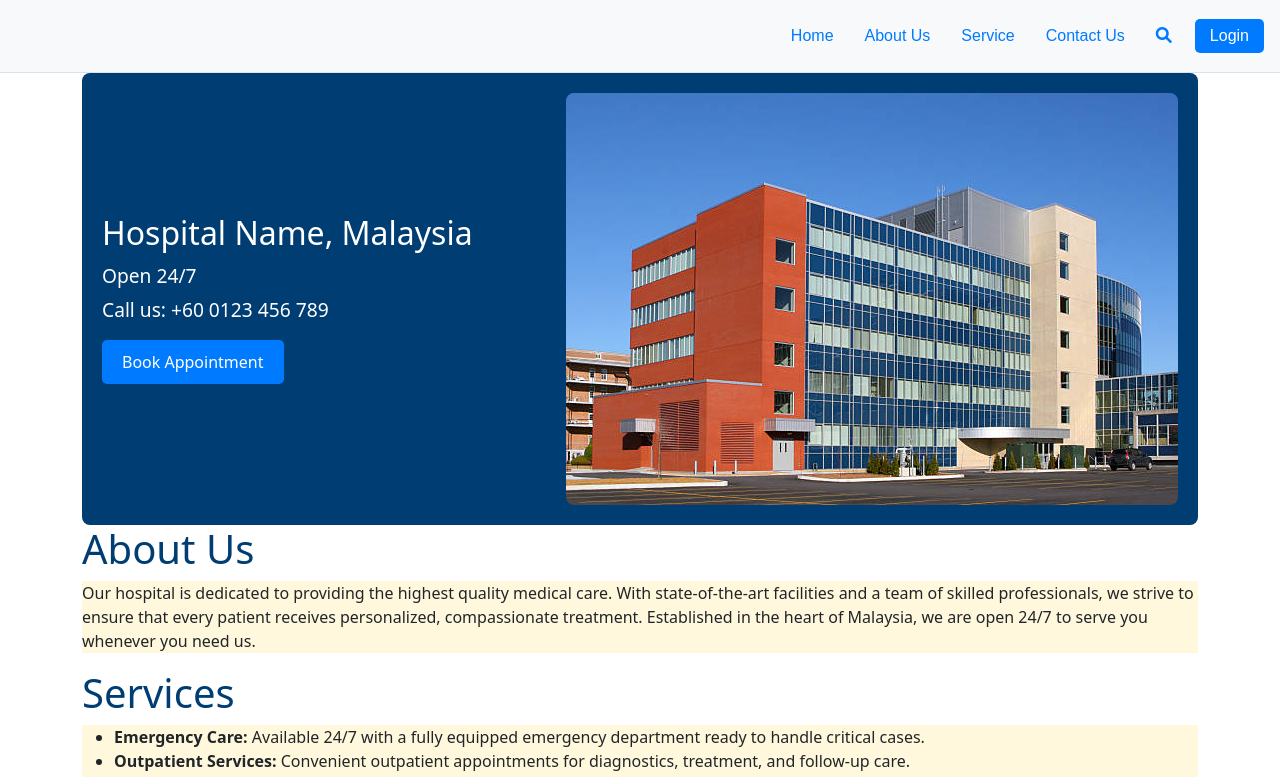
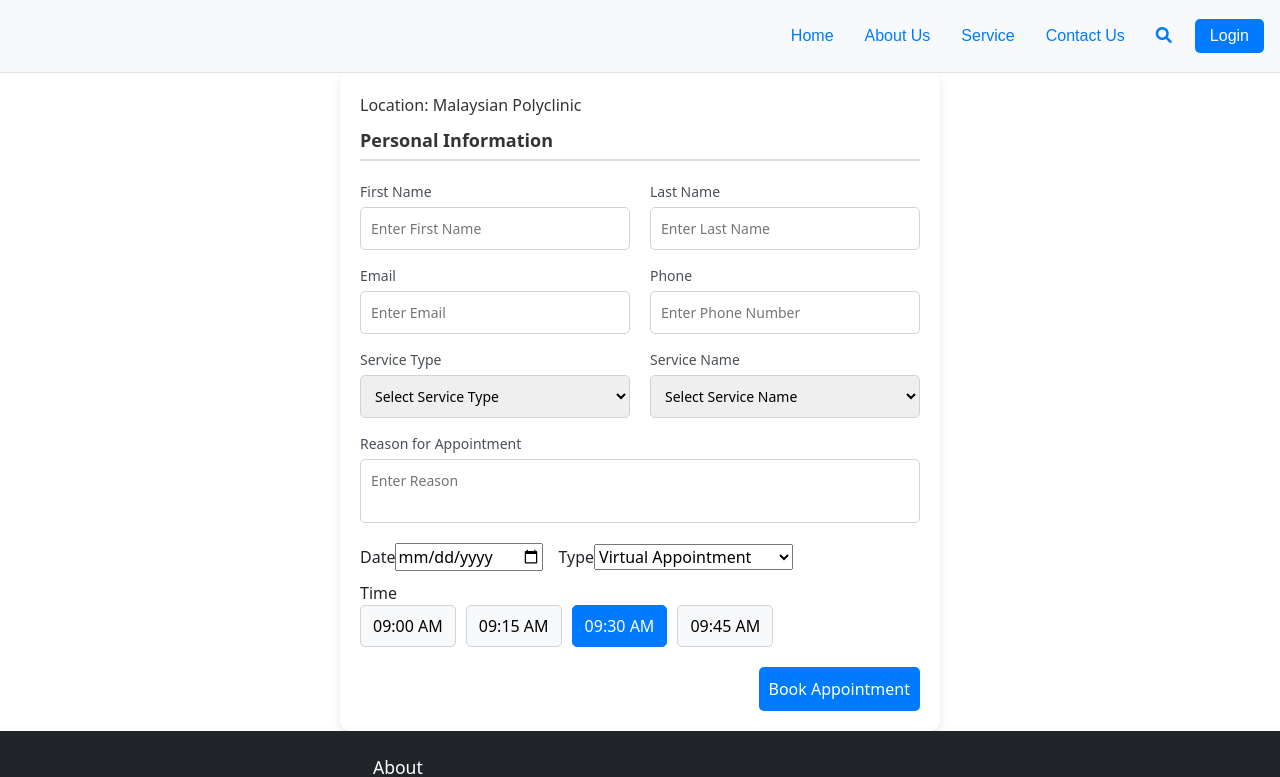
Before and after one commit to Rahulyda200/EHR-Frontend, an Angular app: page /personal-info in a window 1280 px wide. Before the commit this address led to /home. Shown: the top 777 px of the page. Built offline with nearby package versions, Linux system fonts and the light colour scheme.

Commit message:
working on personal info

```diff
--- a/src/app/app-routing.module.ts
+++ b/src/app/app-routing.module.ts
@@ -2,12 +2,14 @@ import { NgModule } from '@angular/core';
 import { RouterModule, Routes } from '@angular/router';
 import { HomeComponent } from './home/home.component';
 import { UserLoginComponent } from './user-login/user-login.component';
+import { PersonalInfoComponent } from './personal-info/personal-info.component';
 // import { FooterComponent } from './footer/footer.component';
 
 const routes: Routes = [
   { path: 'home', component: HomeComponent },
   // { path: 'footer', component: FooterComponent },
   { path: 'user-login', component: UserLoginComponent},
+  { path:'personal-info', component: PersonalInfoComponent },
   { path: '', redirectTo: '/home', pathMatch: 'full' },
   { path: '**', redirectTo: '/home' } ,
 ];
--- a/src/app/app.module.ts
+++ b/src/app/app.module.ts
@@ -7,6 +7,7 @@ import { HomeComponent } from './home/home.component';
 import { NavbarComponent } from './navbar/navbar.component';
 import { FooterComponent } from './footer/footer.component';
 import { UserLoginComponent } from './user-login/user-login.component';
+import { PersonalInfoComponent } from './personal-info/personal-info.component';
 
 @NgModule({
   declarations: [
@@ -14,7 +15,8 @@ import { UserLoginComponent } from './user-login/user-login.component';
     HomeComponent,
     NavbarComponent,
     FooterComponent,
-    UserLoginComponent
+    UserLoginComponent,
+    PersonalInfoComponent
   ],
   imports: [
     BrowserModule,
--- /dev/null
+++ b/src/app/personal-info/personal-info.component.css
@@ -0,0 +1,109 @@
+.appointment-container {
+    max-width: 600px;
+    margin: auto;
+    padding: 20px;
+    background-color: #ffffff;
+    border-radius: 10px;
+    box-shadow: 0 4px 8px rgba(0, 0, 0, 0.1);
+  }
+
+  .location {
+    font-size: 16px;
+    color: #333;
+    margin-bottom: 10px;
+  }
+
+  .section-header {
+    font-size: 18px;
+    font-weight: bold;
+    color: #333;
+    margin-bottom: 20px;
+    border-bottom: 2px solid #ddd;
+    padding-bottom: 5px;
+  }
+
+  form {
+    display: flex;
+    flex-direction: column;
+  }
+
+  .form-group {
+    display: flex;
+    gap: 20px;
+    margin-bottom: 15px;
+  }
+
+  .input-field {
+    flex: 1;
+    display: flex;
+    flex-direction: column;
+  }
+
+  .input-field label {
+    font-size: 14px;
+    color: #495057;
+    margin-bottom: 5px;
+  }
+
+  .input-field input,
+  .input-field select,
+  .input-field textarea {
+    padding: 10px;
+    font-size: 14px;
+    border: 1px solid #ced4da;
+    border-radius: 5px;
+  }
+
+  textarea {
+    resize: none;
+  }
+
+  .appointment-details {
+    margin-top: 20px;
+  }
+
+  .date-selection,
+  .appointment-type {
+    display: inline-block;
+    margin-right: 15px;
+  }
+
+  .time-selection {
+    margin-top: 10px;
+  }
+
+  .time-slots {
+    display: flex;
+    gap: 10px;
+    flex-wrap: wrap;
+  }
+
+  .time-slots button {
+    padding: 8px 12px;
+    border: 1px solid #ced4da;
+    border-radius: 5px;
+    background-color: #f8f9fa;
+    cursor: pointer;
+  }
+
+  .time-slots button.selected {
+    background-color: #007bff;
+    color: #fff;
+    border-color: #007bff;
+  }
+
+  .book-appointment {
+    margin-top: 20px;
+    padding: 10px;
+    background-color: #007bff;
+    color: #fff;
+    border: none;
+    border-radius: 5px;
+    font-size: 16px;
+    cursor: pointer;
+    align-self: flex-end;
+  }
+
+  .book-appointment:hover {
+    background-color: #0056b3;
+  }
--- /dev/null
+++ b/src/app/personal-info/personal-info.component.html
@@ -0,0 +1,86 @@
+<div class="appointment-container">
+    <div class="location">
+      <span>Location:</span> Malaysian Polyclinic
+    </div>
+
+    <div class="section-header">Personal Information</div>
+
+    <form>
+      <div class="form-group">
+        <div class="input-field">
+          <label for="firstName">First Name</label>
+          <input type="text" id="firstName" placeholder="Enter First Name" />
+        </div>
+
+        <div class="input-field">
+          <label for="lastName">Last Name</label>
+          <input type="text" id="lastName" placeholder="Enter Last Name" />
+        </div>
+      </div>
+
+      <div class="form-group">
+        <div class="input-field">
+          <label for="email">Email</label>
+          <input type="email" id="email" placeholder="Enter Email" />
+        </div>
+
+        <div class="input-field">
+          <label for="phone">Phone</label>
+          <input type="tel" id="phone" placeholder="Enter Phone Number" />
+        </div>
+      </div>
+
+      <div class="form-group">
+        <div class="input-field">
+          <label for="serviceType">Service Type</label>
+          <select id="serviceType">
+            <option>Select Service Type</option>
+            <!-- Add options here -->
+          </select>
+        </div>
+
+        <div class="input-field">
+          <label for="serviceName">Service Name</label>
+          <select id="serviceName">
+            <option>Select Service Name</option>
+            <!-- Add options here -->
+          </select>
+        </div>
+      </div>
+
+      <div class="input-field">
+        <label for="reason">Reason for Appointment</label>
+        <textarea id="reason" placeholder="Enter Reason"></textarea>
+      </div>
+
+      <!-- Date and Time Selection Section -->
+      <div class="appointment-details">
+        <div class="date-selection">
+          <label for="date">Date</label>
+          <input type="date" id="date" />
+        </div>
+
+        <div class="appointment-type">
+          <label for="appointmentType">Type</label>
+          <select id="appointmentType">
+            <option>Virtual Appointment</option>
+            <option>In-Person Appointment</option>
+          </select>
+        </div>
+
+        <div class="time-selection">
+          <label>Time</label>
+          <div class="time-slots">
+            <!-- Sample time slots; add more as needed -->
+            <button type="button">09:00 AM</button>
+            <button type="button">09:15 AM</button>
+            <button type="button" class="selected">09:30 AM</button>
+            <button type="button">09:45 AM</button>
+            <!-- Add more time slots here -->
+          </div>
+        </div>
+      </div>
+
+      <button type="submit" class="book-appointment">Book Appointment</button>
+    </form>
+  </div>
```
Also changed, not shown: src/app/personal-info/personal-info.component.ts (added, +10 -0 lines), 1 other file (tests, documents, lock files or other folders).
